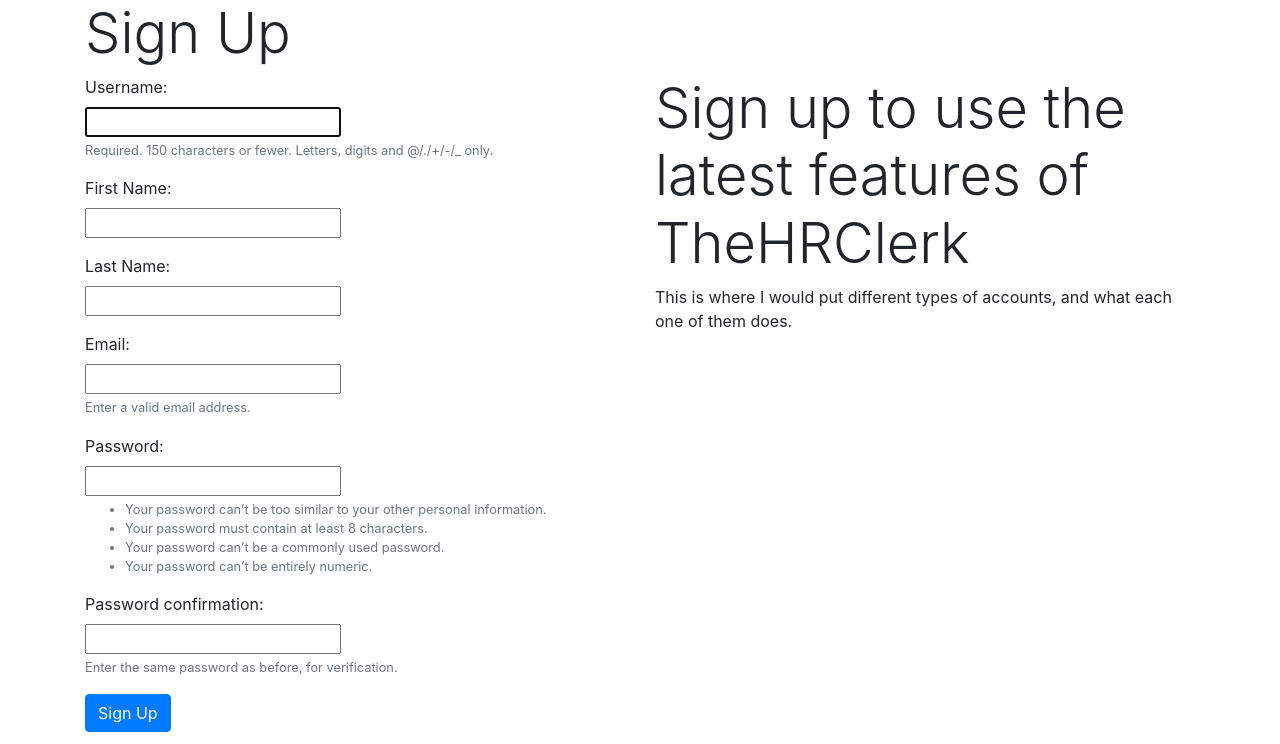
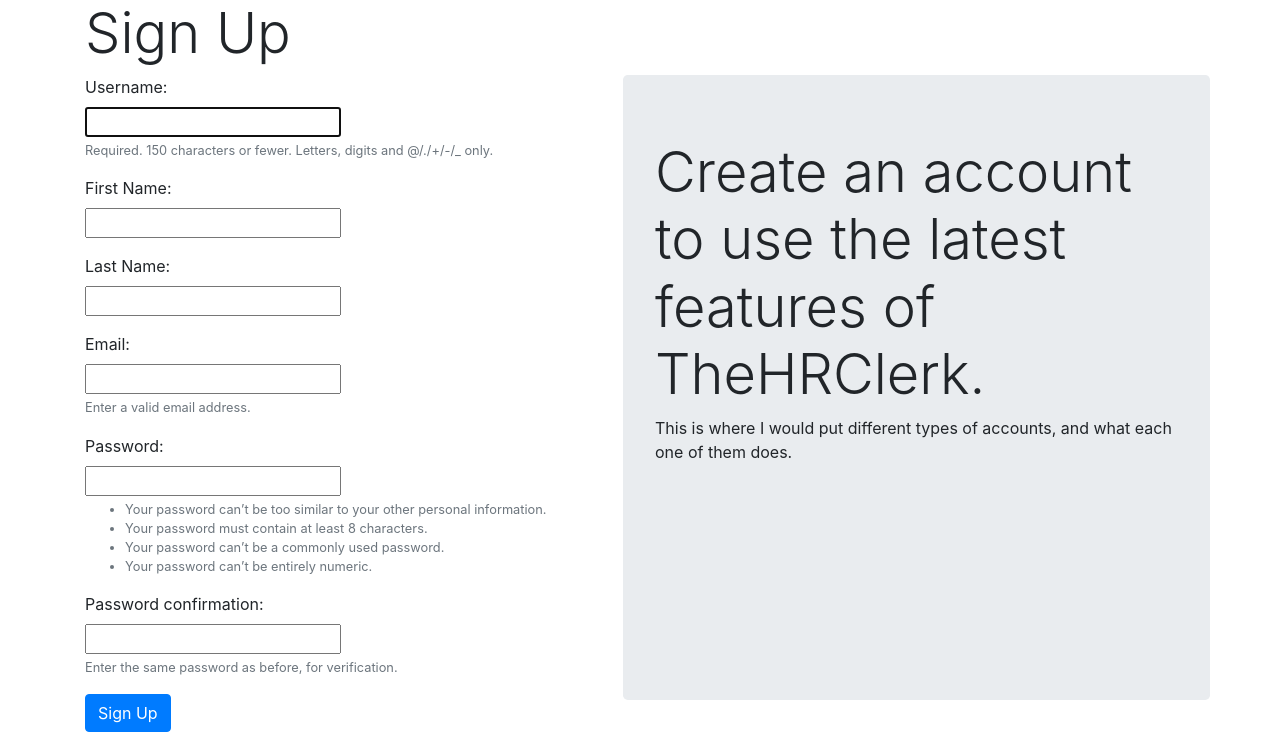
Before and after one commit to jerryarciaga/TheHRClerk, a Django app: page /accounts/signup/ in a window 1280 px wide. Shown: the part 56-800 px from the top of the page. Run offline with Django 3.2, Linux system fonts and the light colour scheme; some libraries are stand-ins or nearby versions.

Commit message:
Added jumbotron to right column of signup page

```diff
--- a/templates/accounts/signup.html
+++ b/templates/accounts/signup.html
@@ -22,8 +22,8 @@
             <button type="submit" class="btn btn-primary">Sign Up</button>
         </form>
     </div>
-    <div class="col-sm">
-        <h1 class="lead display-4">Sign up to use the latest features of TheHRClerk</h1>
+    <div class="col-sm jumbotron">
+        <h1 class="lead display-4">Create an account to use the latest features of TheHRClerk.</h1>
         <p>This is where I would put different types of accounts,
         and what each one of them does.</p>
     </div>
```
